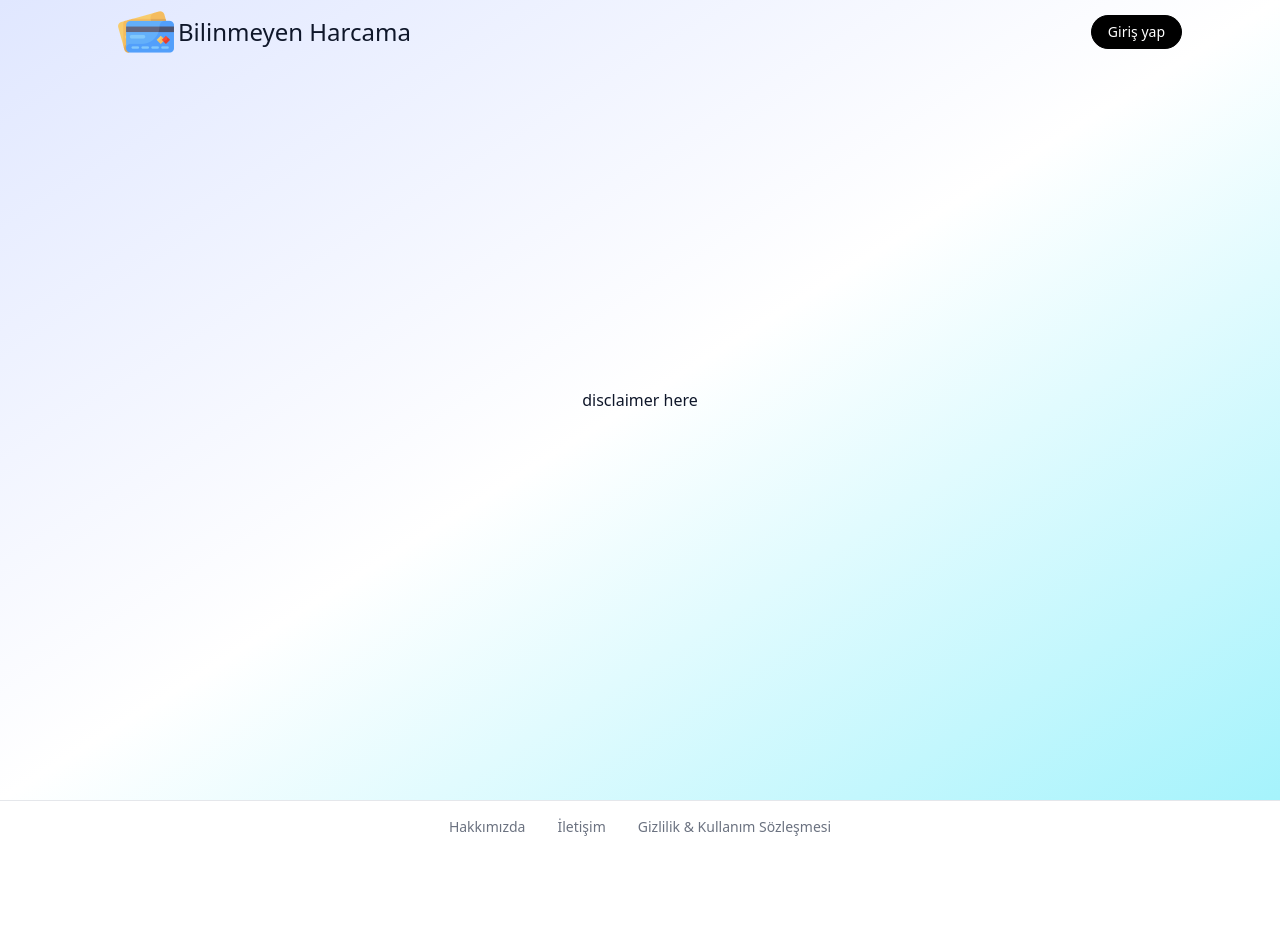
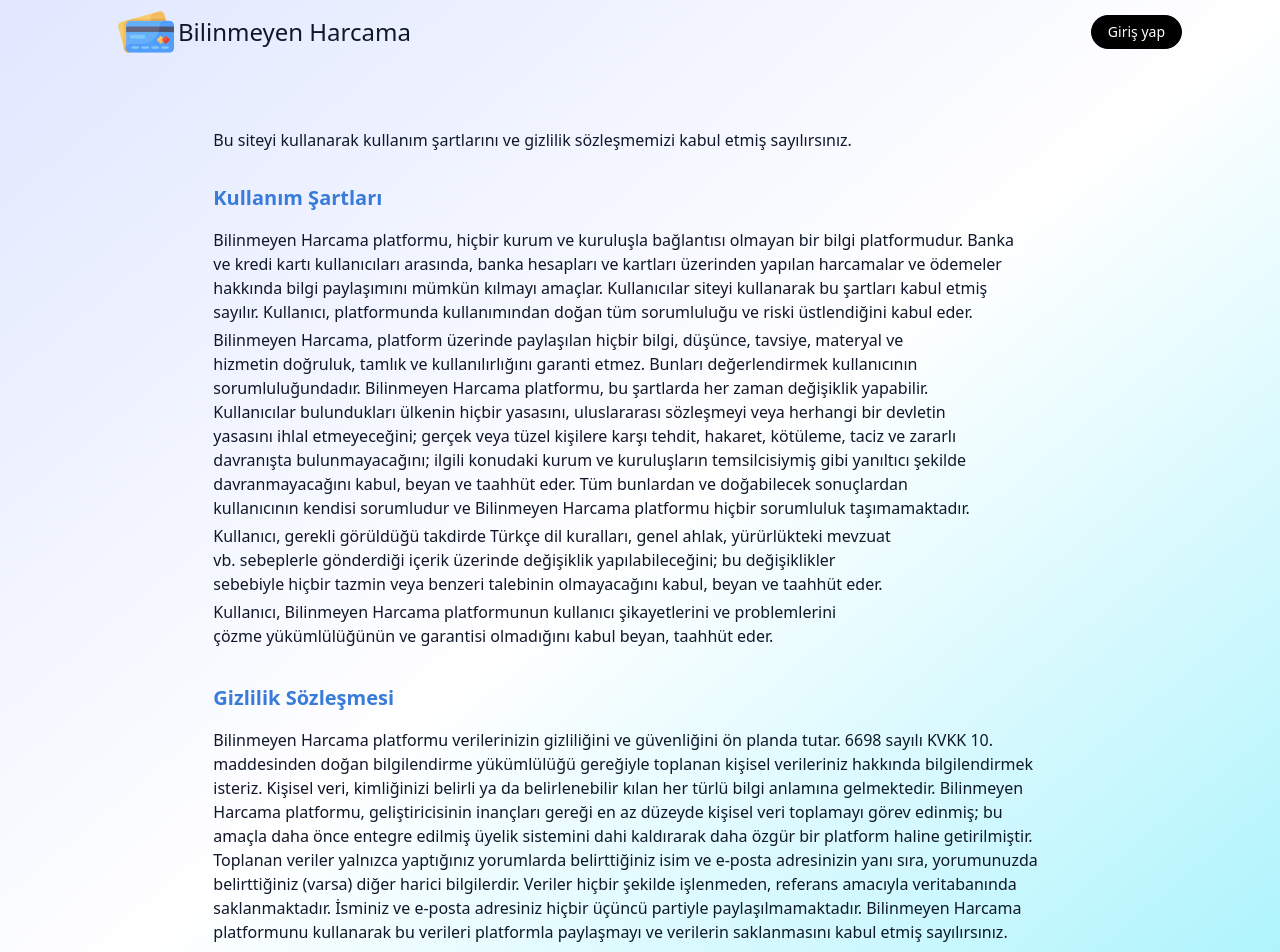
Before and after one commit to ubsoydan/b8n, a Next.js app: page /i/disclaimer in a window 1280 px wide. Shown: the top 952 px of the page. Before the commit the page ends 853 px from the top, so only its background shows below. Built offline with nearby package versions, Linux system fonts and the light colour scheme; no server answers.

Commit message:
add: info for footer pages

```diff
--- a/app/i/about/page.tsx
+++ b/app/i/about/page.tsx
@@ -1,4 +1,7 @@
+import { Separator } from "@/components/ui/separator";
 import type { Metadata } from "next";
+import Balancer from "react-wrap-balancer";
+Separator;
 
 export const metadata: Metadata = {
     title: "Hakkımızda | Bilinmeyen Harcama",
@@ -6,7 +9,40 @@ export const metadata: Metadata = {
 };
 
 function AboutPage() {
-    return <div>about</div>;
+    return (
+        <div className="text-center">
+            <h2 className="text-4xl text-muted-foreground mb-3">
+                Bilinmeyen Harcama
+            </h2>
+            <h3 className="text-2xl mb-4 text-[#387bda]">
+                Kart harcamalarına dair bilgi platformu
+            </h3>
+            <Separator />
+            <h4 className="font-bold mt-4 text-lg text-[#387bda]">Nedir?</h4>
+            <p>
+                <Balancer>
+                    Bilinmeyen Harcama; banka ve kredi kartı kullanıcılarının
+                    hesap hareketlerinde ve ekstrelerinde tanımadığı, bilmediği,
+                    güvenilirliğinden şüphelendiği harcama ve ödemeleri
+                    tartıştığı, hakkında bilgi paylaştığı bir platformdur.
+                </Balancer>
+            </p>
+            <h4 className="font-bold mt-4 text-lg text-[#387bda]">
+                Ne işe yarar?
+            </h4>
+            <p>
+                <Balancer>
+                    Kullanıcılar ve tüketiciler buradan edindikleri ve burada
+                    paylaştıkları bilgiler doğrultusunda, bankalar ve/veya
+                    harcama yapılan üye işyerleri ile iletişime geçme zahmetine
+                    girmeden, kart harcamaları ve ödemeleri hakkındaki
+                    endişelerini giderebilir. Güvenilirliğinden şüphelenilen
+                    veya dolandırıcılık ihtimali bulunan harcamalar söz
+                    konusuysa kullanıcıyı bilgilendirir.
+                </Balancer>
+            </p>
+        </div>
+    );
 }
 
 export default AboutPage;
--- a/app/i/contact/page.tsx
+++ b/app/i/contact/page.tsx
@@ -1,10 +1,17 @@
 import { Metadata } from "next";
-
+import Link from "next/link";
 export const metadata: Metadata = {
     title: "İletişim | Bilinmeyen Harcama",
     description: "Bilinmeyen Harcama platformuyla iletişime geçin.",
 };
 
 export default function Contact() {
-    return <div>contact here</div>;
+    return (
+        <div>
+            <h2 className="text-2xl text-[#387bda] mb-2">İletişim (e-posta)</h2>
+            <Link href="mailto:berkaidev@protonmail.com">
+                berkaidev @ protonmail.com
+            </Link>
+        </div>
+    );
 }
--- a/app/i/disclaimer/page.tsx
+++ b/app/i/disclaimer/page.tsx
@@ -1,4 +1,5 @@
 import { Metadata } from "next";
+import Balancer from "react-wrap-balancer";
 
 const metadata: Metadata = {
     title: "Yasal Bilgilendirme | Bilinmeyen Harcama",
@@ -7,5 +8,84 @@ const metadata: Metadata = {
 };
 
 export default function Disclaimer() {
-    return <div>disclaimer here</div>;
+    return (
+        <div className="w-2/3">
+            <p className="mb-8 font-medium">
+                <Balancer>
+                    Bu siteyi kullanarak kullanım şartlarını ve gizlilik
+                    sözleşmemizi kabul etmiş sayılırsınız.
+                </Balancer>
+            </p>
+            <h2 className="text-xl font-semibold mb-4 text-[#387bda]">
+                Kullanım Şartları
+            </h2>
+            <p>
+                <Balancer className="mb-1">
+                    Bilinmeyen Harcama platformu, hiçbir kurum ve kuruluşla
+                    bağlantısı olmayan bir bilgi platformudur. Banka ve kredi
+                    kartı kullanıcıları arasında, banka hesapları ve kartları
+                    üzerinden yapılan harcamalar ve ödemeler hakkında bilgi
+                    paylaşımını mümkün kılmayı amaçlar. Kullanıcılar siteyi
+                    kullanarak bu şartları kabul etmiş sayılır. Kullanıcı,
+                    platformunda kullanımından doğan tüm sorumluluğu ve riski
+                    üstlendiğini kabul eder. <br />
+                </Balancer>
+                <Balancer className="mb-1">
+                    Bilinmeyen Harcama, platform üzerinde paylaşılan hiçbir
+                    bilgi, düşünce, tavsiye, materyal ve hizmetin doğruluk,
+                    tamlık ve kullanılırlığını garanti etmez. Bunları
+                    değerlendirmek kullanıcının sorumluluğundadır. Bilinmeyen
+                    Harcama platformu, bu şartlarda her zaman değişiklik
+                    yapabilir. Kullanıcılar bulundukları ülkenin hiçbir
+                    yasasını, uluslararası sözleşmeyi veya herhangi bir devletin
+                    yasasını ihlal etmeyeceğini; gerçek veya tüzel kişilere
+                    karşı tehdit, hakaret, kötüleme, taciz ve zararlı davranışta
+                    bulunmayacağını; ilgili konudaki kurum ve kuruluşların
+                    temsilcisiymiş gibi yanıltıcı şekilde davranmayacağını
+                    kabul, beyan ve taahhüt eder. Tüm bunlardan ve doğabilecek
+                    sonuçlardan kullanıcının kendisi sorumludur ve Bilinmeyen
+                    Harcama platformu hiçbir sorumluluk taşımamaktadır. <br />
+                </Balancer>
+                <Balancer className="mb-1">
+                    Kullanıcı, gerekli görüldüğü takdirde Türkçe dil kuralları,
+                    genel ahlak, yürürlükteki mevzuat vb. sebeplerle gönderdiği
+                    içerik üzerinde değişiklik yapılabileceğini; bu
+                    değişiklikler sebebiyle hiçbir tazmin veya benzeri talebinin
+                    olmayacağını kabul, beyan ve taahhüt eder. <br />
+                </Balancer>
+                <Balancer className="mb-1">
+                    Kullanıcı, Bilinmeyen Harcama platformunun kullanıcı
+                    şikayetlerini ve problemlerini çözme yükümlülüğünün ve
+                    garantisi olmadığını kabul beyan, taahhüt eder.{" "}
+                </Balancer>
+            </p>
+
+            <h2 className="text-xl font-semibold mt-8 mb-4 text-[#387bda]">
+                Gizlilik Sözleşmesi
+            </h2>
+            <p>
+                <Balancer>
+                    Bilinmeyen Harcama platformu verilerinizin gizliliğini ve
+                    güvenliğini ön planda tutar. 6698 sayılı KVKK 10.
+                    maddesinden doğan bilgilendirme yükümlülüğü gereğiyle
+                    toplanan kişisel verileriniz hakkında bilgilendirmek
+                    isteriz. Kişisel veri, kimliğinizi belirli ya da
+                    belirlenebilir kılan her türlü bilgi anlamına gelmektedir.
+                    Bilinmeyen Harcama platformu, geliştiricisinin inançları
+                    gereği en az düzeyde kişisel veri toplamayı görev edinmiş;
+                    bu amaçla daha önce entegre edilmiş üyelik sistemini dahi
+                    kaldırarak daha özgür bir platform haline getirilmiştir.
+                    Toplanan veriler yalnızca yaptığınız yorumlarda
+                    belirttiğiniz isim ve e-posta adresinizin yanı sıra,
+                    yorumunuzda belirttiğiniz (varsa) diğer harici bilgilerdir.
+                    Veriler hiçbir şekilde işlenmeden, referans amacıyla
+                    veritabanında saklanmaktadır. İsminiz ve e-posta adresiniz
+                    hiçbir üçüncü partiyle paylaşılmamaktadır. Bilinmeyen
+                    Harcama platformunu kullanarak bu verileri platformla
+                    paylaşmayı ve verilerin saklanmasını kabul etmiş
+                    sayılırsınız.
+                </Balancer>
+            </p>
+        </div>
+    );
 }
--- a/components/layout/Footer.tsx
+++ b/components/layout/Footer.tsx
@@ -1,26 +1,26 @@
 export default function Footer() {
     return (
-        <div className="absolute w-full border-t border-gray-200 bg-white py-4 text-center">
+        <footer className="absolute w-full border-t border-gray-200 bg-white py-3 md:py-4 text-center">
             <div className="flex justify-center">
                 <a
-                    href="/about"
-                    className="text-sm text-gray-500 mx-4 hover:text-gray-700"
+                    href="/i/about"
+                    className="text-xs md:text-sm text-gray-500 mx-4 hover:text-gray-700"
                 >
                     Hakkımızda
                 </a>
                 <a
-                    href="/contact"
-                    className="text-sm text-gray-500 mx-4 hover:text-gray-700"
+                    href="/i/contact"
+                    className="text-xs md:text-sm text-gray-500 mx-4 hover:text-gray-700"
                 >
                     İletişim
                 </a>
                 <a
-                    href="/disclaimer"
-                    className="text-sm text-gray-500 mx-4 hover:text-gray-700"
+                    href="/i/disclaimer"
+                    className="text-xs md:text-sm text-gray-500 mx-4 hover:text-gray-700"
                 >
                     Gizlilik & Kullanım Sözleşmesi
                 </a>
             </div>
-        </div>
+        </footer>
     );
 }
```
